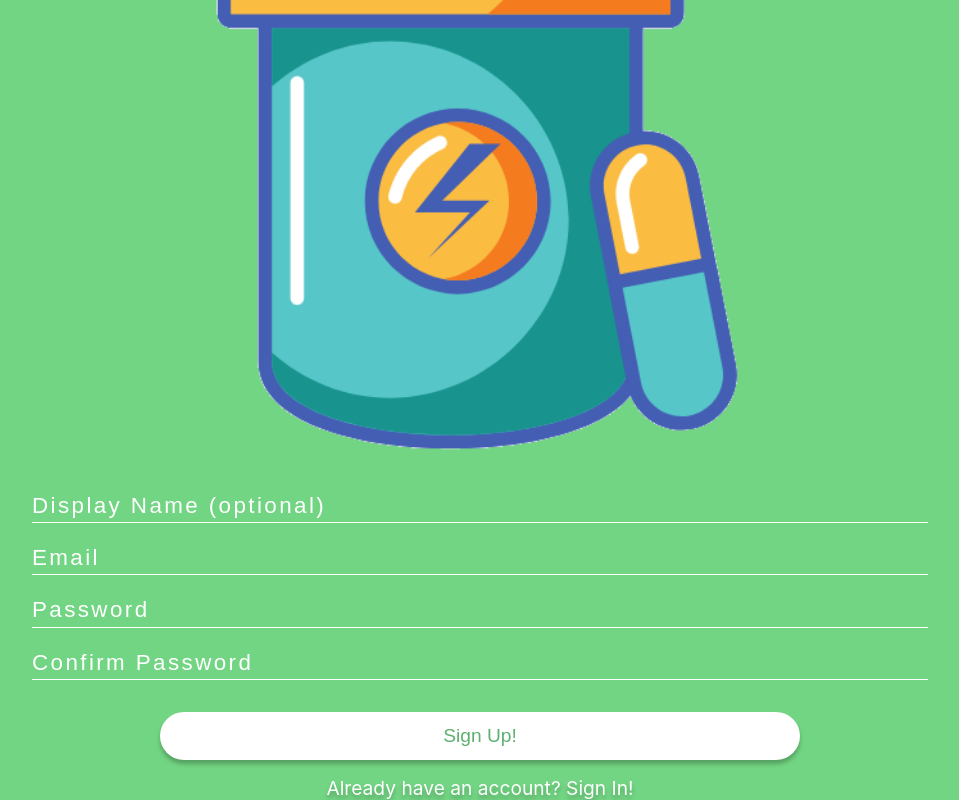
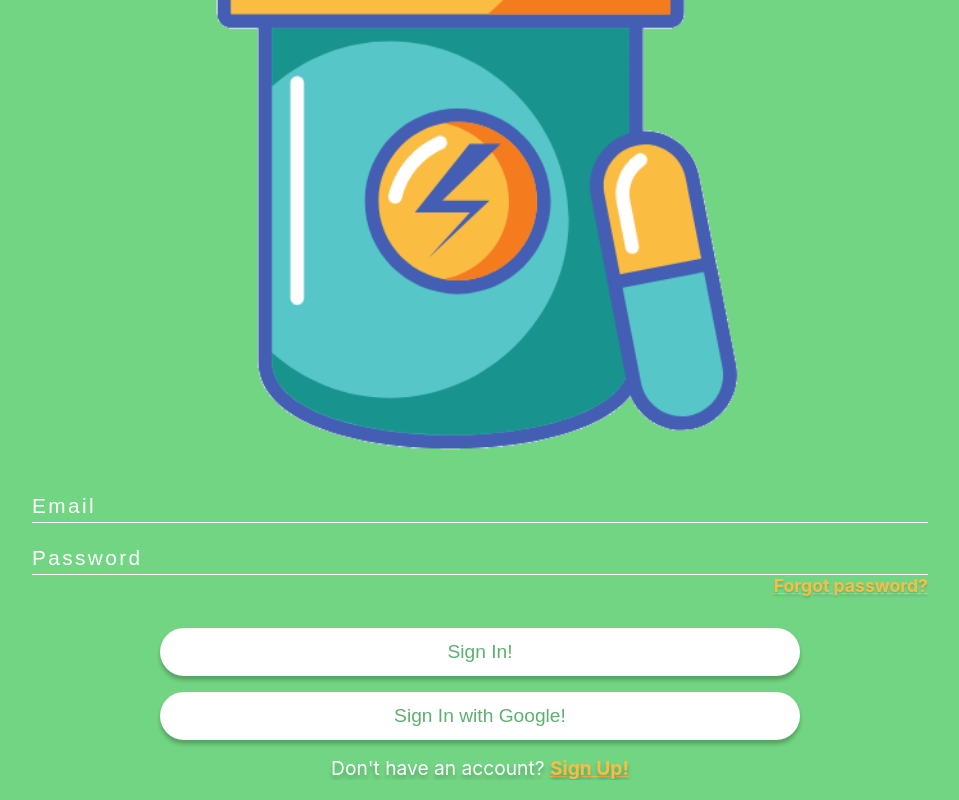
Before and after one commit to MRadzynski/Mr.Pill, a React (Create React App) app: page /signin in a window 1280 px wide. Shown: the part 242-1042 px from the top of the page, without its empty margins (160-1119 px from the left). Built offline with nearby package versions, Linux system fonts and the light colour scheme.

Commit message:
Adding react router to app component and routing between sign In/Up pages

```diff
--- a/package.json
+++ b/package.json
@@ -43,6 +43,7 @@
     ]
   },
   "devDependencies": {
+    "@types/react-router-dom": "^5.1.7",
     "@types/styled-components": "^5.1.10"
   }
 }
--- a/src/App.tsx
+++ b/src/App.tsx
@@ -1,7 +1,9 @@
 import React from 'react';
 
-import SignIn from './components/signIn/signIn.component';
-import SignUp from './components/signUp/signUp.component';
+import { BrowserRouter as Router, Switch, Route } from 'react-router-dom';
+
+import SignIn from './pages/signIn/signIn.component';
+import SignUp from './pages/signUp/signUp.component';
 
 import GlobalStyle from './globalStyles';
 
@@ -9,8 +11,16 @@ function App() {
   return (
     <>
     <GlobalStyle/>
-    {/* <SignIn/> */}
-    <SignUp/>
+    <Router>
+      <Switch>
+        <Route path='/signin'>
+          <SignIn/>
+        </Route>
+        <Route path='/signup'>
+          <SignUp/>
+        </Route>
+      </Switch>
+    </Router>
     </>
   );
 }
--- a/src/components/signIn/signIn.styles.tsx
+++ b/src/components/signInUp/signInUp.styles.tsx
@@ -1,6 +1,7 @@
 import styled from 'styled-components';
+import { Link } from 'react-router-dom';
 
-export const SignInContainer = styled.div`
+export const SignInUpContainer = styled.div`
   width: 100vw;
   height: calc(var(--vh, 1vh) * 100);
   display: grid;
@@ -13,7 +14,7 @@ export const SignInContainer = styled.div`
     '.     footer    .';
 `;
 
-export const SignInTitle = styled.h1`
+export const SignInUpTitle = styled.h1`
   grid-area: title;
   place-self: center;
   color: white;
@@ -32,7 +33,7 @@ export const LogoContainer = styled.div`
   }
 `;
 
-export const SignInForm = styled.form`
+export const SignInUpForm = styled.form`
   width: 70vw;
   margin: 0 auto;
   grid-area: form;
@@ -51,10 +52,19 @@ export const FormInput = styled.input`
   line-height: 2.2rem;
   background-color: var(--primary-color);
   color: white;
+  caret-color: white;
+
+  &:-webkit-autofill,
+  &:-webkit-autofill:hover,
+  &:-webkit-autofill:focus {
+    -webkit-text-fill-color: white;
+    background-clip: content-box !important;
+    transition: background-color 5000s ease-in-out 0s;
+  }
 
   &::placeholder {
     color: white;
-    font-size: 1.4rem;
+    font-size: 1.3rem;
     letter-spacing: 0.15rem;
   }
 
@@ -74,6 +84,14 @@ export const ForgotPassword = styled.p`
     text-shadow: 0 2px 2px rgba(0,0,0,0.15);
     cursor: pointer;
 `
+
+export const ErrorMessageContainer = styled.span`
+  margin: -0.5rem 0;
+  color: #ff3333;
+  font-weight: bold;
+  text-align: center;
+  display: none;
+`;
 
 export const CustomButton = styled.button`
   width: 50vw;
@@ -107,3 +125,10 @@ export const SubText = styled.footer`
   text-align:center;
   text-shadow: 0 4px 4px rgba(0, 0, 0, 0.25);
 `;
+
+export const SignInUpLink = styled(Link)`
+  color: #fabd42;
+  font-size: 1.2rem;
+  font-weight: bold;
+  text-decoration: underline;
+`;
--- a/src/components/signIn/signIn.component.tsx
+++ b/src/pages/signIn/signIn.component.tsx
@@ -1,31 +1,34 @@
 import React from 'react';
 
 import {
-  SignInContainer,
-  SignInTitle,
+  SignInUpContainer,
+  SignInUpTitle,
   LogoContainer,
-  SignInForm,
+  SignInUpForm,
   FormInput,
   ForgotPassword,
+  ErrorMessageContainer,
   CustomButton,
   SubText,
-} from './signIn.styles';
+  SignInUpLink
+} from '../../components/signInUp/signInUp.styles';
 
 const SignIn = () => (
-  <SignInContainer>
-    <SignInTitle>Mr.Pill</SignInTitle>
+  <SignInUpContainer>
+    <SignInUpTitle>Mr.Pill</SignInUpTitle>
     <LogoContainer>
       <img src="/assets/logo xl.png" alt="Pills" />
     </LogoContainer>
-    <SignInForm onSubmit={(e: React.FormEvent<HTMLFormElement>) => e.preventDefault()}>
+    <SignInUpForm onSubmit={(e: React.FormEvent<HTMLFormElement>) => e.preventDefault()}>
         <FormInput type='email' placeholder='Email' required/>
         <FormInput type='password' placeholder='Password' required/>
         <ForgotPassword>Forgot password?</ForgotPassword>
+        <ErrorMessageContainer>Incorrect email or password!</ErrorMessageContainer>
         <CustomButton>Sign In!</CustomButton>
         <CustomButton>Sign In with Google!</CustomButton>
-    </SignInForm>
-    <SubText>Don't have an account? Sign Up!</SubText>
-  </SignInContainer>
+    </SignInUpForm>
+    <SubText>Don't have an account? <SignInUpLink to='/signup'>Sign Up!</SignInUpLink></SubText>
+  </SignInUpContainer>
 );
 
 export default SignIn;
--- a/src/components/signUp/signUp.component.tsx
+++ b/src/pages/signUp/signUp.component.tsx
@@ -1,31 +1,33 @@
 import React from 'react';
 
 import {
-    SignInContainer,
-    SignInTitle,
+    SignInUpContainer,
+    SignInUpTitle,
     LogoContainer,
-    SignInForm,
+    SignInUpForm,
     FormInput,
-    ForgotPassword,
+    ErrorMessageContainer,
     CustomButton,
     SubText,
-  } from '../signIn/signIn.styles';
+    SignInUpLink
+  } from '../../components/signInUp/signInUp.styles';
 
 const SignUp = () => (
-    <SignInContainer>
-    <SignInTitle>Mr.Pill</SignInTitle>
+    <SignInUpContainer>
+    <SignInUpTitle>Mr.Pill</SignInUpTitle>
     <LogoContainer>
       <img src="/assets/logo xl.png" alt="Pills" />
     </LogoContainer>
-    <SignInForm onSubmit={(e: React.FormEvent<HTMLFormElement>) => e.preventDefault()}>
+    <SignInUpForm onSubmit={(e: React.FormEvent<HTMLFormElement>) => e.preventDefault()}>
         <FormInput type='email' placeholder='Display Name (optional)' required/>
         <FormInput type='email' placeholder='Email' required/>
         <FormInput type='password' placeholder='Password' required/>
         <FormInput type='password' placeholder='Confirm Password' required/>
+        <ErrorMessageContainer>Passwords don't match!</ErrorMessageContainer>
         <CustomButton>Sign Up!</CustomButton>
-    </SignInForm>
-    <SubText>Already have an account? Sign In!</SubText>
-  </SignInContainer>
+    </SignInUpForm>
+    <SubText>Already have an account? <SignInUpLink to='/signin'>Sign In!</SignInUpLink></SubText>
+  </SignInUpContainer>
 );
 
 export default SignUp;
```
Also changed, not shown: src/components/signUp/signUp.styles.tsx (deleted), 1 other file (tests, documents, lock files or other folders).
